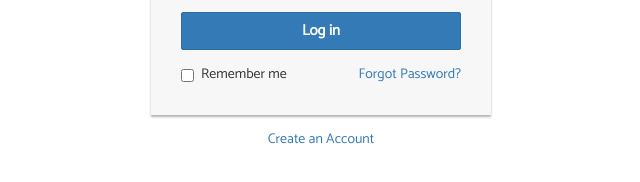
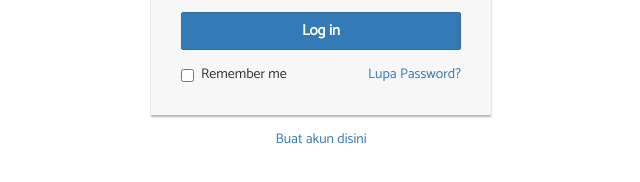
Before and after one commit to MirrorBottle/emazon-front, a website: page login.html in a window 1280 px wide. Shown: the part 222-404 px from the top of the page, 319-959 px from the left. Drawn offline with nearby package versions, Linux system fonts and the light colour scheme.

Commit message:
Memberikan link di tombol buat akun disini

```diff
--- a/login.html
+++ b/login.html
@@ -29,10 +29,10 @@
             </div>
             <div class="clearfix">
                 <label class="pull-left checkbox-inline"><input type="checkbox"> Remember me</label>
-                <a href="#" class="pull-right">Forgot Password?</a>
+                <a href="#" class="pull-right">Lupa Password?</a>
             </div>
         </form>
-        <p class="text-center"><a href="#">Create an Account</a></p>
+        <p class="text-center"><a href="daftar.html">Buat akun disini</a></p>
     </div>
 </body>
 
```
